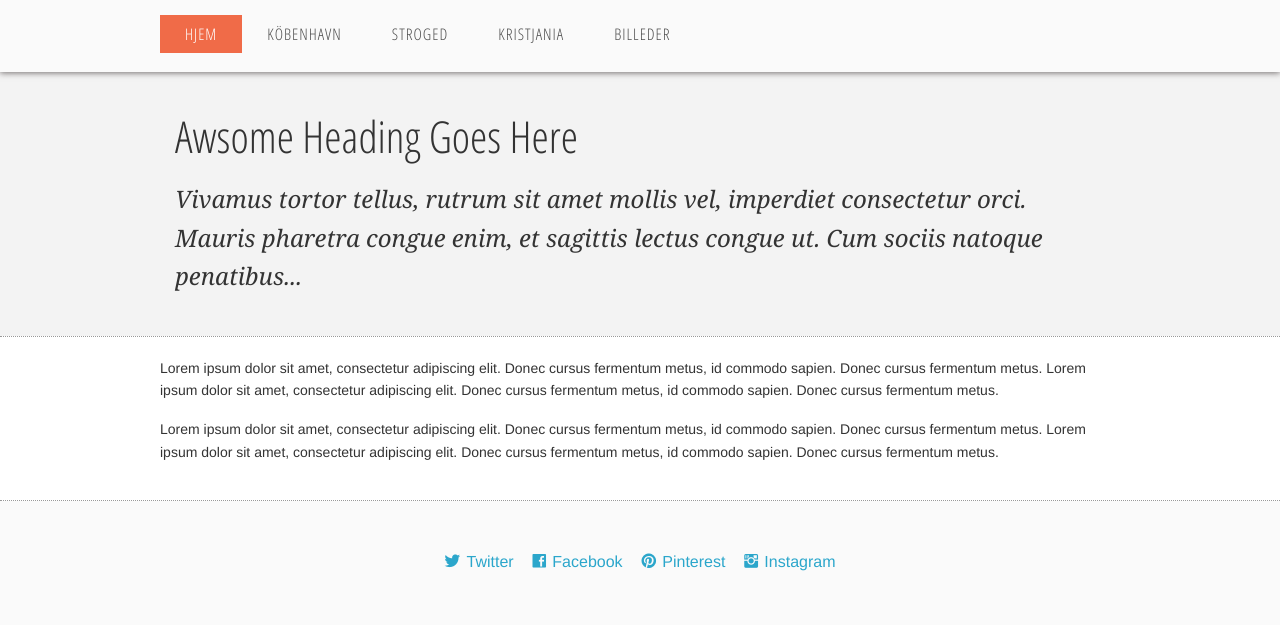
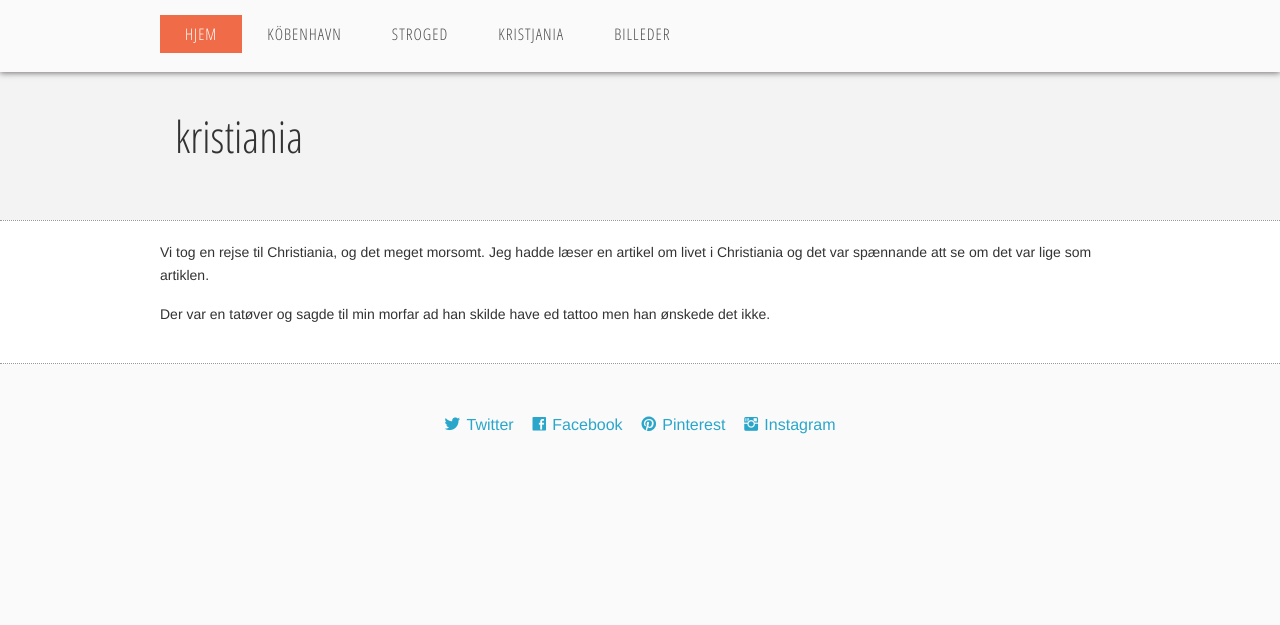
Before and after one commit to bjozzi/bjozzi.github.io, a plain HTML site: page Kristjania.html in a window 1280 px wide. Drawn offline with nearby package versions, Linux system fonts and the light colour scheme; a web font is replaced by a local one.

Commit message:
Update Kristjania.html

```diff
--- a/Kristjania.html
+++ b/Kristjania.html
@@ -78,9 +78,8 @@
     <article>
 
              <div class="twelve columns">
-                 <h1>Awsome Heading Goes Here</h1>
-                      <p class="excerpt">Vivamus tortor tellus, rutrum sit amet mollis vel, imperdiet consectetur orci. Mauris pharetra congue enim, et sagittis lectus congue ut. Cum sociis natoque penatibus...</p>
-             </div>
+                 <h1>kristiania</h1>
+              </div>
 
     </article>
 
@@ -96,9 +95,8 @@
 
       <div class="row">
 
-      <p>Lorem ipsum dolor sit amet, consectetur adipiscing elit. Donec cursus fermentum metus, id commodo sapien. Donec cursus fermentum metus. Lorem ipsum dolor sit amet, consectetur adipiscing elit. Donec cursus fermentum metus, id commodo sapien. Donec cursus fermentum metus.</p>
-
-            <p>Lorem ipsum dolor sit amet, consectetur adipiscing elit. Donec cursus fermentum metus, id commodo sapien. Donec cursus fermentum metus. Lorem ipsum dolor sit amet, consectetur adipiscing elit. Donec cursus fermentum metus, id commodo sapien. Donec cursus fermentum metus.</p>
+      <p>Vi tog en rejse til Christiania, og det meget morsomt. Jeg hadde læser en artikel om livet i Christiania og det var spænnande att se om det var lige som artiklen.</p>
+      <p>Der var en tatøver og sagde til min morfar ad han skilde have ed tattoo men han ønskede det ikke.</p>
 
       </div>
 
```
